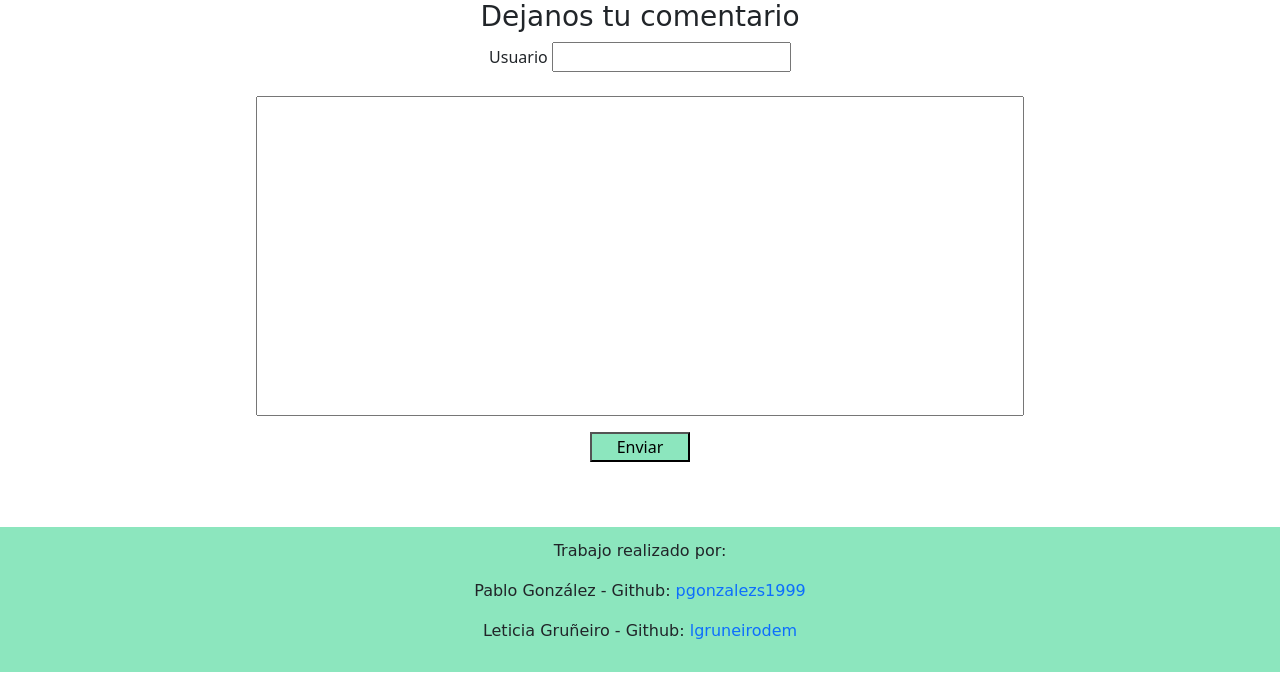
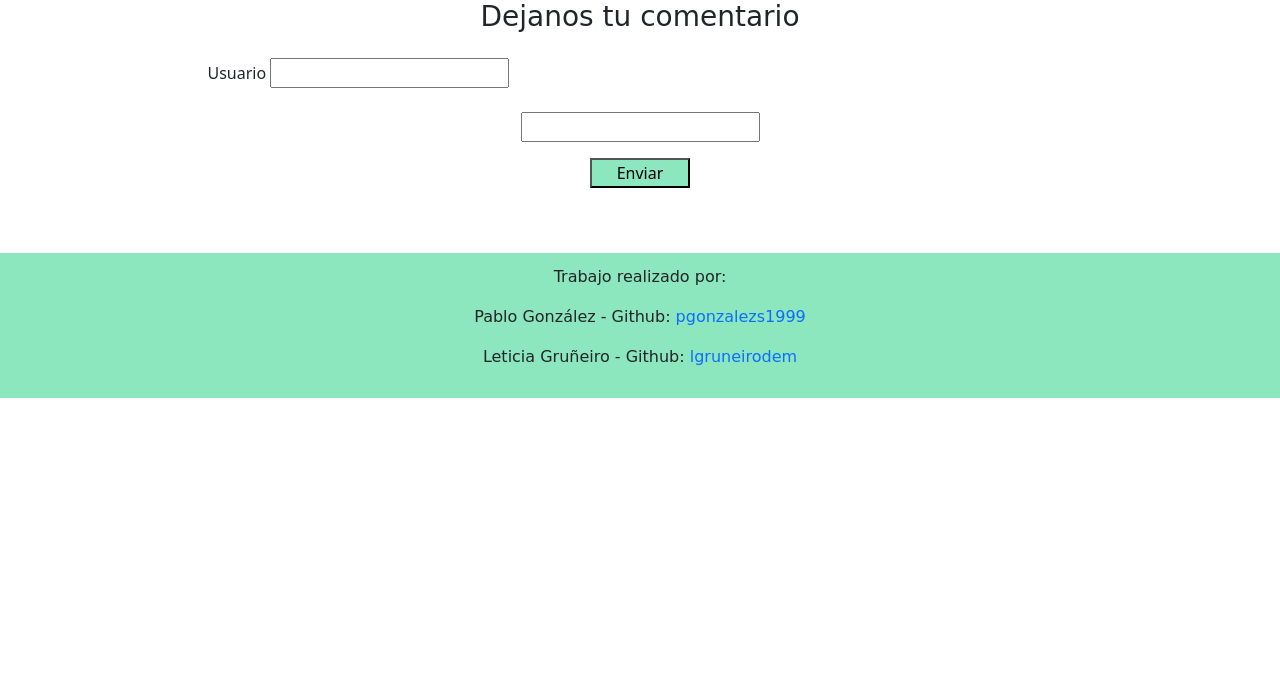
Before and after one commit to pgonzalezs1999/Web_de_crowdfunding, a PHP site: page /Pablo/comentario.php in a window 1280 px wide. Shown: the part 120-800 px from the top of the page. Run offline with PHP 8.4, Linux system fonts and the light colour scheme; some libraries are stand-ins or nearby versions; some web fonts are replaced.

Commit message:
comentarios

```diff
--- a/crowdfunding_lp/comentario.php
+++ b/crowdfunding_lp/comentario.php
@@ -53,7 +53,7 @@
 
     <div class="container-comments">
         <h3>Dejanos tu comentario</h3>
-        Usuario  <input class="UsuarioText" type="text" name="UsuarioText"/>
+        Usuario <input class="UsuarioText" type="text" name="UsuarioText"/>
         <br>
         <br><input class="textfield" type="text" name="TextoComentario"/>
         <br>
--- a/crowdfunding_lp/css/styleComentarios.css
+++ b/crowdfunding_lp/css/styleComentarios.css
@@ -48,18 +48,17 @@ h2
     padding-bottom: 2vh;
     padding-left: 5vw;
     padding-right: 5vw;
-    text-align: center;
     box-shadow: 0 1px 3px 0 rgba(0, 0, 0, 0.2), 0 6px 15px 0 rgba(0, 0, 0, 0.19);
 }
 .textfield{
-    align-items: flex-start;
-    text-align: flex-start;
-    width: 60vw;
-    height: 40vh;
+    align-items:flex-start;
+
     margin-bottom: 2vh;
 
 }
 .UsuarioText{
+    margin-top: 2vh;
+    margin-right: 44vw;
 
 
 }
--- a/crowdfunding_lp/validarLogin.php
+++ b/crowdfunding_lp/validarLogin.php
@@ -66,8 +66,9 @@
 
         echo
         '<p class="explicacion">Pulsa el botón para regresar a la pantalla anterior</p><br>
-        <button class="botonVolver"><a href="index.php">Regresar</a></button>
-        <button class="botonVolver"><a href="comentario.php"> Comentar </a></button>';
+        <button class="botonVolver"><a href="index.php">Regresar</a></button>'
+        ;
+        //<button class="botonVolver"><a href="comentario.php"> Comentar </a></button>
     ?>
 </body>
 <footer id="footer">
```
